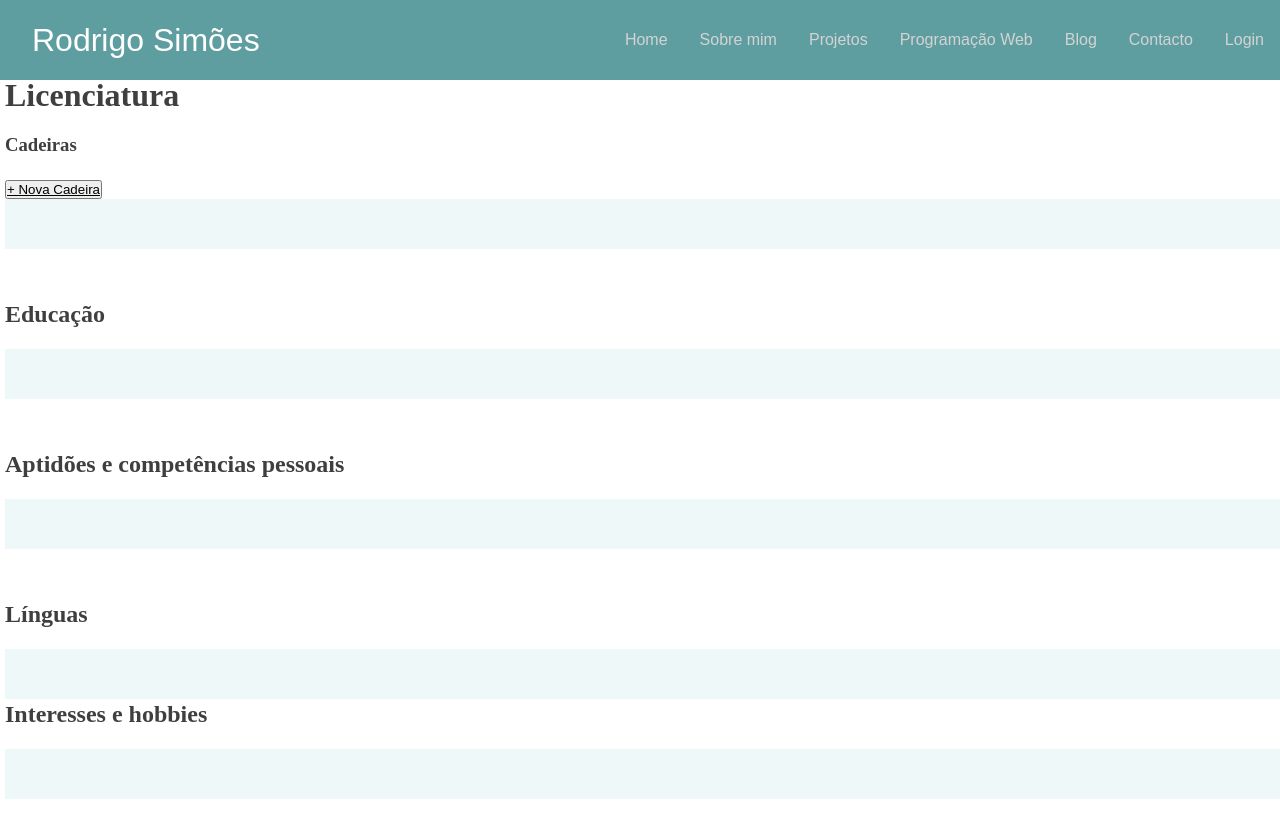
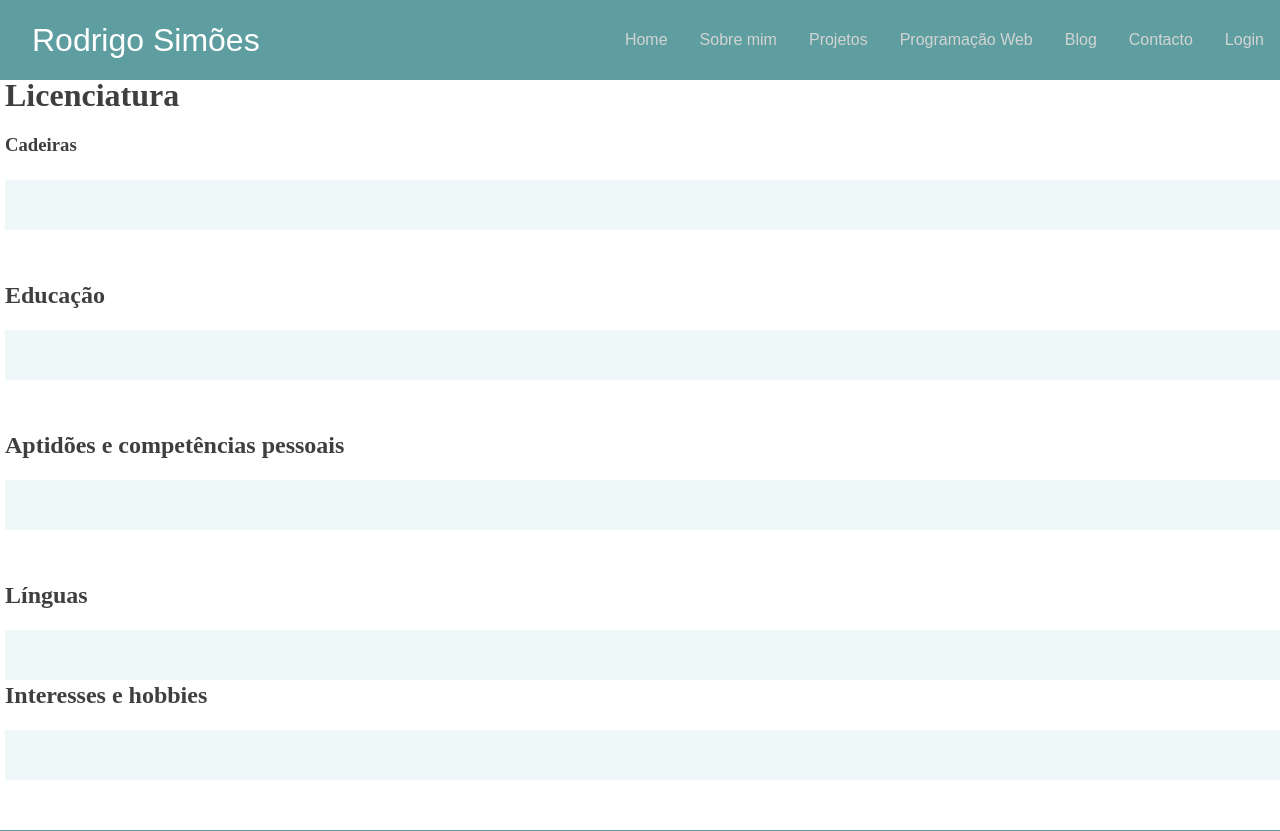
Before and after one commit to RodrigoSimoes-22001628/pw-projeto, a Django app: page /sobremim in a window 1280 px wide. Shown: the top 831 px of the page. Run offline with Django 4.2, Linux system fonts and the light colour scheme; data that the repository does not hold is empty; parts of the project's set-up code (start-up, migrations or seed data) failed here and were passed over.

Commit message:
alterações

```diff
--- a/portfolio/templates/portfolio/programacaoweb.html
+++ b/portfolio/templates/portfolio/programacaoweb.html
@@ -71,7 +71,6 @@
             </div>
         {% endfor %}
     </div>
-    <h3>Técnicas  efeitos</h3>
 
     <h2>Quizz</h2>
     <form form method="POST" action="quizz">
--- a/portfolio/templates/portfolio/projetos.html
+++ b/portfolio/templates/portfolio/projetos.html
@@ -11,9 +11,6 @@
         <div class="container">
             {% for projeto in projetos %}
             <div>
-                <a href="{% url 'portfolio:projetos_edita' projeto.id %}" class="btn btn-warning  btn-sm" style="float: right; margin-right: 10px">
-                    Editar
-                </a>
                 <h3>{{projeto.titulo}}</h3><br>
                 <img src="{{projeto.imagem.url}}"><br>
                 <p>{{projeto.descricao}}</p><br>
@@ -28,7 +25,6 @@
             </div>
             {% endfor %}
         </div>
-        <button><a href="{% url 'portfolio:projetos_nova' %}" class="btn btn-success btn-block">+ Novo Projeto</a></button>
 
     <h2>Trabalhos Finais de Curso interessantes </h2>
 {% endblock %}
--- a/portfolio/templates/portfolio/sobremim.html
+++ b/portfolio/templates/portfolio/sobremim.html
@@ -6,13 +6,9 @@
 {% block main %}
     <h1>Licenciatura</h1>
     <h3>Cadeiras </h3>
-    <button><a href="{% url 'portfolio:cadeira_nova' %}" class="btn btn-success btn-block" width="50px">+ Nova Cadeira</a></button>
     <div class="educacao">
       {% for cadeira in cadeiras %}
       <div>
-        <a href="{% url 'portfolio:cadeira_edita' cadeira.id %}" class="btn btn-warning  btn-sm" style="float: right; margin-right: 10px">
-          Editar
-        </a>
           <h3>{{cadeira.nome}}</h3>
             <ul>
               <li><b>Ano: </b>{{cadeira.ano}}</li>
--- a/portfolio/urls.py
+++ b/portfolio/urls.py
@@ -6,15 +6,9 @@ app_name = 'portfolio'
 urlpatterns = [
     path('', views.home_view, name='home'),
     path('sobremim', views.sobremim_view, name='sobremim'),
-    path('cadeira_nova',views.cadeira_nova_view, name='cadeira_nova'),
-    path('cadeira_edita/<int:cadeira_id>', views.cadeira_edita_view, name='cadeira_edita'),
-    path('cadeira_apaga/<int:cadeira_id>', views.cadeira_apaga_view, name='cadeira_apaga'),
 
 
     path('projetos', views.projetos_view, name='projetos'),
-    path('projetos_nova',views.projetos_nova_view, name='projetos_nova'),
-    path('projetos_edita/<int:projeto_id>', views.projetos_edita_view, name='projetos_edita'),
-    path('projetos_apaga/<int:projeto_id>', views.projetos_apaga_view, name='projetos_apaga'),
 
     path('programacaoweb', views.programacaoweb_view, name='programacaoweb'),
     path('blog', views.blog_view, name='blog'),
--- a/portfolio/views.py
+++ b/portfolio/views.py
@@ -47,69 +47,13 @@ def sobremim_view(request):
                }
     return render(request, 'portfolio/sobremim.html', context)
 
-def cadeira_nova_view(request):
-    form = CadeirasForm(request.POST or None, request.FILES)
-    if form.is_valid():
-        form.save()
-        return HttpResponseRedirect(reverse('portfolio:sobremim'))
-
-    context = {'form': form}
-    return render(request, 'portfolio/cadeira_nova.html', context)
-
-def cadeira_edita_view(request, cadeira_id):
-    cadeira = Cadeira.objects.get(id=cadeira_id)
-    form = CadeirasForm(request.POST or None, request.FILES, instance=cadeira)
-
-    if form.is_valid():
-        form.save()
-        return HttpResponseRedirect(reverse('portfolio:sobremim'))
-
-    context = {'form': form,
-                'cadeira_id': cadeira_id,
-              }
-    return render(request, 'portfolio/cadeira_edita.html', context)
-
-def cadeira_apaga_view(request, cadeira_id):
-    Cadeira.objects.get(id=cadeira_id).delete()
-    return HttpResponseRedirect(reverse('portfolio:sobremim'))
-
-
-
 #----------------------------------------------------------
-
-
 
 def projetos_view(request):
     context = {'projetos': Projeto.objects.all(),
                 'tfcs': TFC.objects.all(),
                 }
     return render(request, 'portfolio/projetos.html', context)
-
-def projetos_nova_view(request):
-    form = ProjetosForm(request.POST or None)
-    if form.is_valid():
-        form.save()
-        return HttpResponseRedirect(reverse('portfolio:projetos'))
-
-    context = {'form': form}
-    return render(request, 'portfolio/projetos_nova.html', context)
-
-def projetos_edita_view(request, projeto_id):
-    projeto = Projeto.objects.get(id=projeto_id)
-    form = ProjetosForm(request.POST or None, instance=projeto)
-
-    if form.is_valid():
-        form.save()
-        return HttpResponseRedirect(reverse('portfolio: projetos'))
-
-    context = {'form': form,
-                'projeto_id': projeto_id,
-              }
-    return render(request, 'portfolio/projetos_edita.html', context)
-
-def projetos_apaga_view(request, projeto_id):
-    Projeto.objects.get(id=projeto_id).delete()
-    return HttpResponseRedirect(reverse('portfolio:projetos'))
 
 #----------------------------------------------------------------------------------------
 
```
Also changed, not shown: portfolio/templates/portfolio/cadeira_edita.html (deleted, +0 -13 lines), portfolio/templates/portfolio/cadeira_nova.html (deleted, +0 -12 lines), portfolio/templates/portfolio/projetos_edita.html (deleted, +0 -13 lines), portfolio/templates/portfolio/projetos_nova.html (deleted, +0 -12 lines).
